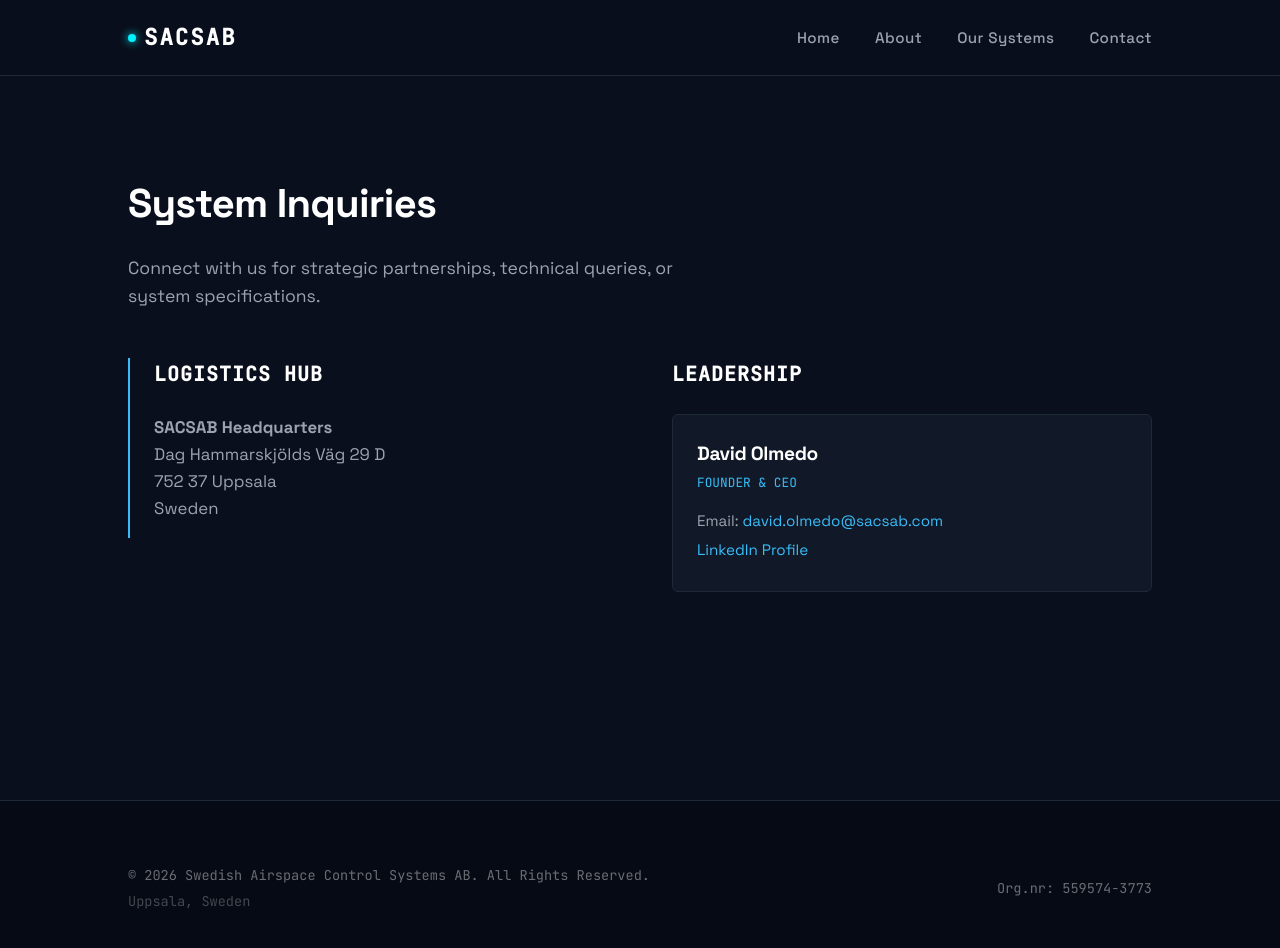
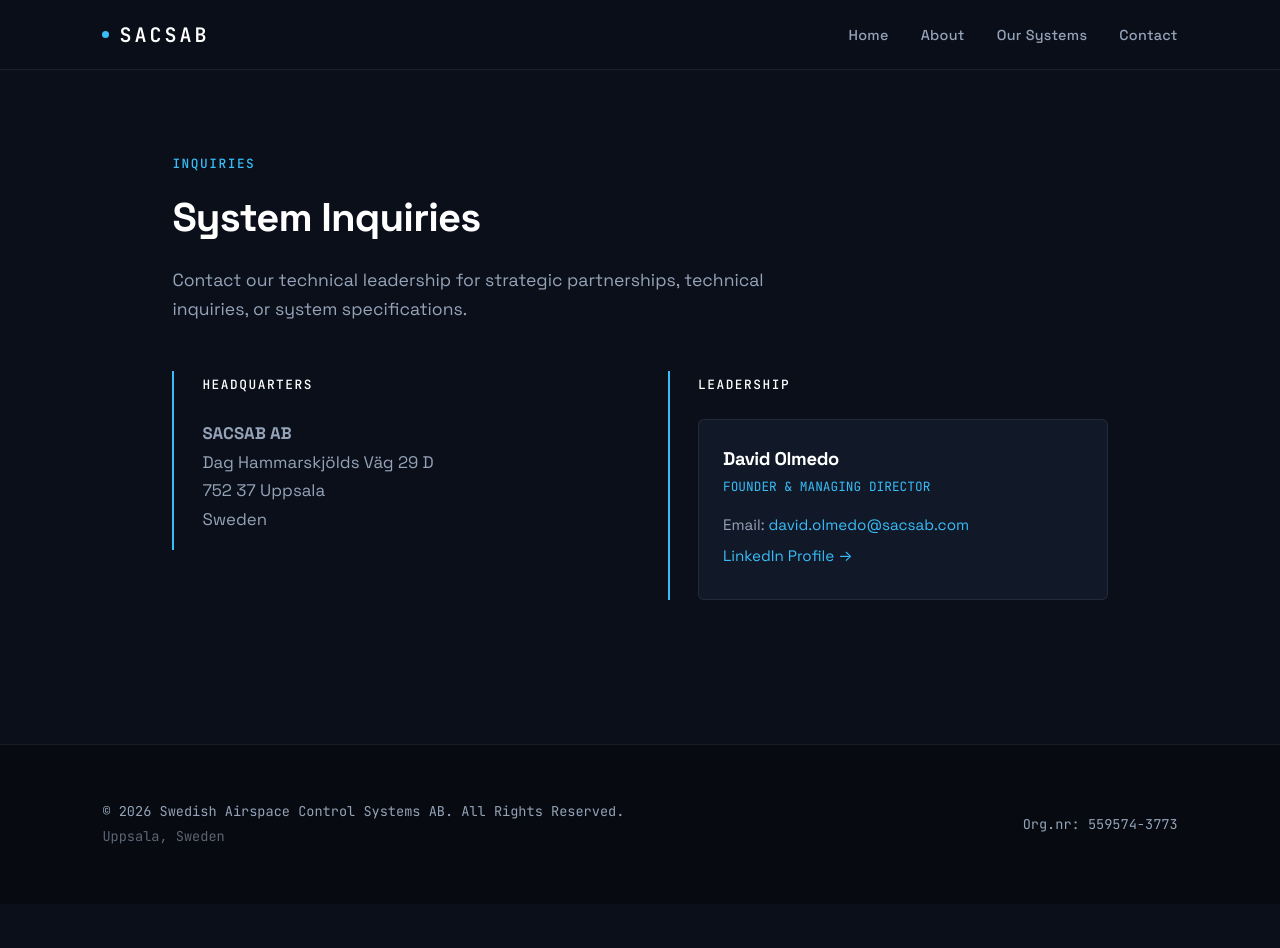
Before and after one commit to DaOl6717/sacsab, a Jekyll site: the page built from contact/index.html, in a window 1280 px wide and 976 px high. Shown: the top 948 px of the window. Built offline with Jekyll 4.4.1, drawn with Linux system fonts in a browser that asks for light colours.

Commit message:
New design

```diff
--- a/_layouts/default.html
+++ b/_layouts/default.html
@@ -8,23 +8,27 @@
 
     <link rel="preconnect" href="https://fonts.googleapis.com">
     <link rel="preconnect" href="https://fonts.gstatic.com" crossorigin>
-    <link
-        href="https://fonts.googleapis.com/css2?family=JetBrains+Mono:wght@400;500&family=Space+Grotesk:wght@400;500;700&display=swap"
-        rel="stylesheet">
+    <link href="https://fonts.googleapis.com/css2?family=JetBrains+Mono:wght@400;500;600&family=Space+Grotesk:wght@400;500;600;700&display=swap" rel="stylesheet">
 
     <style>
         :root {
-            --bg-deep: #0a0f1d;
+            --bg-deep: #0b0f19;
             --bg-card: #111827;
-            --border-color: #1f2937;
-            --text-main: #f3f4f6;
-            --text-muted: #9ca3af;
-            --accent-glow: #00f2fe;
+            --bg-card-hover: #1f293d;
+            --border-color: rgba(255, 255, 255, 0.08);
+            --border-highlight: rgba(56, 189, 248, 0.3);
+            --text-main: #f8fafc;
+            --text-muted: #94a3b8;
             --accent-brand: #38bdf8;
+            --accent-subtle: rgba(56, 189, 248, 0.1);
+        }
+
+        * {
+            box-sizing: border-box;
         }
 
         body {
-            font-family: 'Space Grotesk', sans-serif;
+            font-family: 'Space Grotesk', -apple-system, BlinkMacSystemFont, sans-serif;
             line-height: 1.6;
             margin: 0;
             color: var(--text-main);
@@ -32,11 +36,8 @@
             -webkit-font-smoothing: antialiased;
         }
 
-        h1,
-        h2,
-        h3,
-        h4 {
-            color: white;
+        h1, h2, h3, h4 {
+            color: #ffffff;
             margin-top: 0;
             letter-spacing: -0.02em;
             font-weight: 700;
@@ -44,6 +45,7 @@
 
         p {
             color: var(--text-muted);
+            margin-top: 0;
         }
 
         a {
@@ -53,17 +55,47 @@
         }
 
         a:hover {
-            color: var(--accent-glow);
+            color: #7dd3fc;
         }
 
-        /* Tech-styled Header */
+        /* Mono Subheaders & Badges */
+        .mono-tag {
+            font-family: 'JetBrains Mono', monospace;
+            color: var(--accent-brand);
+            font-size: 0.8rem;
+            text-transform: uppercase;
+            letter-spacing: 0.12em;
+            font-weight: 500;
+            display: inline-block;
+            margin-bottom: 0.5rem;
+        }
+
+        .badge-status {
+            font-family: 'JetBrains Mono', monospace;
+            font-size: 0.72rem;
+            text-transform: uppercase;
+            letter-spacing: 0.08em;
+            padding: 2px 8px;
+            border-radius: 4px;
+            border: 1px solid var(--border-color);
+            color: var(--text-muted);
+            display: inline-block;
+            margin-bottom: 0.75rem;
+        }
+
+        .badge-status.active {
+            border-color: rgba(56, 189, 248, 0.4);
+            color: var(--accent-brand);
+            background: var(--accent-subtle);
+        }
+
+        /* Header Navigation */
         header {
-            background: rgba(10, 15, 29, 0.85);
+            background: rgba(11, 15, 25, 0.9);
             backdrop-filter: blur(12px);
             -webkit-backdrop-filter: blur(12px);
-            color: white;
-            padding: 0 10%;
-            height: 75px;
+            padding: 0 8%;
+            height: 70px;
             display: flex;
             justify-content: space-between;
             align-items: center;
@@ -75,23 +107,20 @@
 
         .logo {
             font-family: 'JetBrains Mono', monospace;
-            font-size: 1.4rem;
-            letter-spacing: 2px;
-            font-weight: 700;
-            color: white;
+            font-size: 1.25rem;
+            letter-spacing: 0.15em;
+            font-weight: 600;
+            color: #ffffff;
             display: flex;
             align-items: center;
-            gap: 8px;
+            gap: 10px;
         }
 
-        .logo::before {
-            content: '';
-            display: inline-block;
-            width: 8px;
-            height: 8px;
-            background: var(--accent-glow);
+        .logo-dot {
+            width: 7px;
+            height: 7px;
+            background: var(--accent-brand);
             border-radius: 50%;
-            box-shadow: 0 0 8px var(--accent-glow);
         }
 
         nav ul {
@@ -99,143 +128,113 @@
             margin: 0;
             padding: 0;
             display: flex;
-            gap: 35px;
+            gap: 32px;
         }
 
         nav a {
             color: var(--text-muted);
-            font-size: 0.95rem;
+            font-size: 0.9rem;
             font-weight: 500;
-            letter-spacing: 0.03em;
+            letter-spacing: 0.02em;
         }
 
         nav a:hover,
         nav li.active a {
-            color: white;
+            color: #ffffff;
         }
 
         .menu-toggle {
             display: none;
             flex-direction: column;
             cursor: pointer;
-            gap: 6px;
+            gap: 5px;
         }
 
         .menu-toggle span {
-            width: 24px;
+            width: 22px;
             height: 2px;
-            background: white;
+            background: #ffffff;
             transition: 0.3s;
         }
 
-        /* Hero Layout Overhaul */
+        /* Hero Layout */
         .hero {
             position: relative;
-            background: radial-gradient(circle at top right, rgba(56, 189, 248, 0.08), transparent 45%),
-                radial-gradient(circle at bottom left, rgba(0, 242, 254, 0.03), transparent 40%);
-            padding: 8rem 10% 7rem 10%;
+            background: radial-gradient(80% 80% at 50% 10%, rgba(56, 189, 248, 0.06), transparent);
+            padding: 7rem 8% 6rem 8%;
             text-align: center;
             border-bottom: 1px solid var(--border-color);
-            overflow: hidden;
-        }
-
-        /* Subtle grid blueprint line pattern */
-        .hero::before {
-            content: '';
-            position: absolute;
-            inset: 0;
-            background-image: linear-gradient(var(--border-color) 1px, transparent 1px), linear-gradient(90deg, var(--border-color) 1px, transparent 1px);
-            background-size: 50px 50px;
-            opacity: 0.15;
-            z-index: -1;
         }
 
         .hero h1 {
-            font-size: 3.5rem;
-            line-height: 1.1;
-            margin-bottom: 1rem;
-            max-width: 900px;
+            font-size: 3.25rem;
+            line-height: 1.15;
+            margin-bottom: 1.25rem;
+            max-width: 850px;
             margin-left: auto;
             margin-right: auto;
-            background: linear-gradient(180deg, #ffffff 0%, #cbd5e1 100%);
-            -webkit-background-clip: text;
-            -webkit-text-fill-color: transparent;
-        }
-
-        .tagline {
-            font-family: 'JetBrains Mono', monospace;
-            color: var(--accent-brand);
-            font-size: 1.1rem;
-            text-transform: uppercase;
-            letter-spacing: 2px;
-            margin-bottom: 2rem;
         }
 
         .container {
-            padding: 6rem 10%;
-            max-width: 1200px;
+            padding: 5rem 8%;
+            max-width: 1140px;
             margin: 0 auto;
         }
 
         /* Tactical Cards Grid */
         .grid {
             display: grid;
-            grid-template-columns: repeat(auto-fit, minmax(320px, 1fr));
-            gap: 24px;
-            margin-top: 3rem;
+            grid-template-columns: repeat(auto-fit, minmax(300px, 1fr));
+            gap: 20px;
+            margin-top: 2.5rem;
         }
 
         .card {
             border: 1px solid var(--border-color);
-            padding: 2.5rem;
-            border-radius: 8px;
+            padding: 2rem;
+            border-radius: 6px;
             background: var(--bg-card);
-            position: relative;
-            transition: border-color 0.3s ease, transform 0.2s ease;
+            transition: border-color 0.25 ease, background 0.25s ease;
         }
 
         .card:hover {
-            border-color: rgba(56, 189, 248, 0.4);
-            transform: translateY(-2px);
+            border-color: var(--border-highlight);
+            background: var(--bg-card-hover);
         }
 
         .card h3 {
-            font-size: 1.35rem;
-            margin-bottom: 1rem;
-            display: flex;
-            align-items: center;
-            gap: 10px;
+            font-size: 1.25rem;
+            margin-bottom: 0.75rem;
         }
 
-        /* Futuristic Action Button */
+        /* Action Buttons */
         .btn-primary {
-            display: inline-block;
-            background: transparent;
-            color: white;
+            display: inline-flex;
+            align-items: center;
+            justify-content: center;
+            background: var(--accent-brand);
+            color: #0b0f19;
             border: 1px solid var(--accent-brand);
-            padding: 0.75rem 1.7rem;
-            font-family: 'JetBrains Mono', monospace;
+            padding: 0.75rem 1.6rem;
+            font-family: 'Space Grotesk', sans-serif;
             font-size: 0.9rem;
-            font-weight: 500;
+            font-weight: 600;
             border-radius: 4px;
-            letter-spacing: 1px;
-            transition: all 0.3s ease;
-            margin-top: 1rem;
+            letter-spacing: 0.02em;
+            transition: all 0.2s ease;
         }
 
         .btn-primary:hover {
-            background: rgba(56, 189, 248, 0.1);
-            border-color: var(--accent-glow);
-            box-shadow: 0 0 15px rgba(0, 242, 254, 0.2);
-            color: white;
+            background: #7dd3fc;
+            border-color: #7dd3fc;
+            color: #0b0f19;
         }
 
         footer {
-            background: #060a14;
+            background: #070a10;
             color: var(--text-muted);
-            text-align: left;
-            padding: 4rem 10%;
-            margin-top: 6rem;
+            padding: 3.5rem 8%;
+            margin-top: 4rem;
             font-size: 0.85rem;
             border-top: 1px solid var(--border-color);
             font-family: 'JetBrains Mono', monospace;
@@ -247,19 +246,18 @@
             align-items: center;
             flex-wrap: wrap;
             gap: 20px;
-            max-width: 1200px;
+            max-width: 1140px;
             margin: 0 auto;
         }
 
         footer p {
             margin: 0;
-            color: rgba(255, 255, 255, 0.4);
+            color: var(--text-muted);
         }
 
         @media (max-width: 768px) {
             header {
-                padding: 0 6%;
-                height: 70px;
+                padding: 0 5%;
             }
 
             .menu-toggle {
@@ -274,9 +272,8 @@
                 left: 0;
                 width: 100%;
                 background: var(--bg-card);
-                padding: 30px 0;
+                padding: 20px 0;
                 text-align: center;
-                border-top: 1px solid var(--border-color);
                 border-bottom: 1px solid var(--border-color);
             }
 
@@ -284,20 +281,16 @@
                 display: flex;
             }
 
-            nav ul li {
-                padding: 12px 0;
-            }
-
             .hero {
-                padding: 6rem 6% 5rem 6%;
+                padding: 4.5rem 5% 3.5rem 5%;
             }
 
             .hero h1 {
-                font-size: 2.3rem;
+                font-size: 2.2rem;
             }
 
             .container {
-                padding: 4rem 6%;
+                padding: 3rem 5%;
             }
 
             .footer-wrapper {
@@ -311,7 +304,10 @@
 <body>
 
     <header>
-        <div class="logo">SACSAB</div>
+        <div class="logo">
+            <span class="logo-dot"></span>
+            SACSAB
+        </div>
 
         <nav>
             <ul id="nav-list">
@@ -322,7 +318,7 @@
             </ul>
         </nav>
 
-        <div class="menu-toggle" id="mobile-menu">
+        <div class="menu-toggle" id="mobile-menu" aria-label="Toggle navigation menu">
             <span></span>
             <span></span>
             <span></span>
@@ -337,8 +333,7 @@
         <div class="footer-wrapper">
             <div>
                 <p>&copy; 2026 Swedish Airspace Control Systems AB. All Rights Reserved.</p>
-                <p style="margin-top: 4px; color: rgba(255,255,255,0.25)">Uppsala, Sweden
-                </p>
+                <p style="margin-top: 4px; opacity: 0.6;">Uppsala, Sweden</p>
             </div>
             <div>
                 <p>Org.nr: 559574-3773</p>
--- a/contact/index.html
+++ b/contact/index.html
@@ -4,49 +4,54 @@
 ---
 
 <div class="container">
-    <h1 style="font-size: 2.5rem; margin-bottom: 1rem;">System Inquiries</h1>
+    <span class="mono-tag">Inquiries</span>
+    <h1 style="font-size: 2.5rem; margin-top: 0.25rem; margin-bottom: 1rem;">System Inquiries</h1>
     <p style="color: var(--text-muted); max-width: 600px; font-size: 1.1rem; margin-bottom: 3rem;">
-        Connect with us for strategic partnerships, technical queries, or system specifications.
+        Contact our technical leadership for strategic partnerships, technical inquiries, or system specifications.
     </p>
 
-    <div style="display: grid; grid-template-columns: 1fr 1fr; gap: 4rem; min-height: 250px; align-items: start;">
-
-        <div style="border-left: 2px solid var(--accent-brand); padding-left: 1.5rem;">
-            <h2
-                style="font-size: 1.25rem; font-family: 'JetBrains Mono', monospace; color: white; text-transform: uppercase; letter-spacing: 1px;">
-                Logistics Hub</h2>
-            <p style="margin-top: 1.5rem; font-size: 1.05rem;">
-                <strong>SACSAB Headquarters</strong><br>
+    <div class="contact-grid">
+        <div class="contact-col">
+            <span class="mono-tag" style="color: #ffffff;">Headquarters</span>
+            <p style="margin-top: 1rem; font-size: 1.05rem; line-height: 1.7;">
+                <strong>SACSAB AB</strong><br>
                 Dag Hammarskjölds Väg 29 D<br>
                 752 37 Uppsala<br>
                 Sweden
             </p>
         </div>
 
-        <div>
-            <h2
-                style="font-size: 1.25rem; font-family: 'JetBrains Mono', monospace; color: white; text-transform: uppercase; letter-spacing: 1px; margin-bottom: 1.5rem;">
-                Leadership</h2>
-
-            <div class="team-member-card">
-                <div class="team-details">
-                    <h3 style="font-size: 1.2rem; margin-bottom: 0.2rem;">David Olmedo</h3>
-                    <p
-                        style="font-family: 'JetBrains Mono', monospace; font-size: 0.8rem; color: var(--accent-brand); text-transform: uppercase; margin: 0 0 1rem 0;">
-                        Founder & CEO</p>
-                    <p style="font-size: 0.95rem; margin: 0.3rem 0;">Email: <a
-                            href="mailto:david.olmedo@sacsab.com">david.olmedo@sacsab.com</a></p>
-                    <p style="font-size: 0.95rem; margin: 0.3rem 0;"><a href="https://www.linkedin.com/in/davolm/"
-                            target="_blank" style="display: inline-flex; align-items: center; gap: 4px;">LinkedIn
-                            Profile</a></p>
-                </div>
+        <div class="contact-col">
+            <span class="mono-tag" style="color: #ffffff;">Leadership</span>
+            <div class="team-member-card" style="margin-top: 1rem;">
+                <h3 style="font-size: 1.15rem; margin-bottom: 0.2rem;">David Olmedo</h3>
+                <p style="font-family: 'JetBrains Mono', monospace; font-size: 0.8rem; color: var(--accent-brand); text-transform: uppercase; margin: 0 0 1rem 0;">
+                    Founder & Managing Director
+                </p>
+                <p style="font-size: 0.95rem; margin: 0.4rem 0;">
+                    Email: <a href="mailto:david.olmedo@sacsab.com">david.olmedo@sacsab.com</a>
+                </p>
+                <p style="font-size: 0.95rem; margin: 0.4rem 0;">
+                    <a href="https://www.linkedin.com/in/davolm/" target="_blank" rel="noopener noreferrer">LinkedIn Profile &rarr;</a>
+                </p>
             </div>
         </div>
-
     </div>
 </div>
 
 <style>
+    .contact-grid {
+        display: grid;
+        grid-template-columns: 1fr 1fr;
+        gap: 3.5rem;
+        align-items: start;
+    }
+
+    .contact-col {
+        border-left: 2px solid var(--accent-brand);
+        padding-left: 1.75rem;
+    }
+
     .team-member-card {
         background: var(--bg-card);
         border: 1px solid var(--border-color);
@@ -55,9 +60,9 @@
     }
 
     @media (max-width: 768px) {
-        .container>div {
-            grid-template-columns: 1fr !important;
-            gap: 2.5rem !important;
+        .contact-grid {
+            grid-template-columns: 1fr;
+            gap: 2.5rem;
         }
     }
 </style>
```
Also changed, not shown: about/index.html (+12 -17 lines), index.html (+16 -24 lines), products/index.html (+14 -26 lines).
